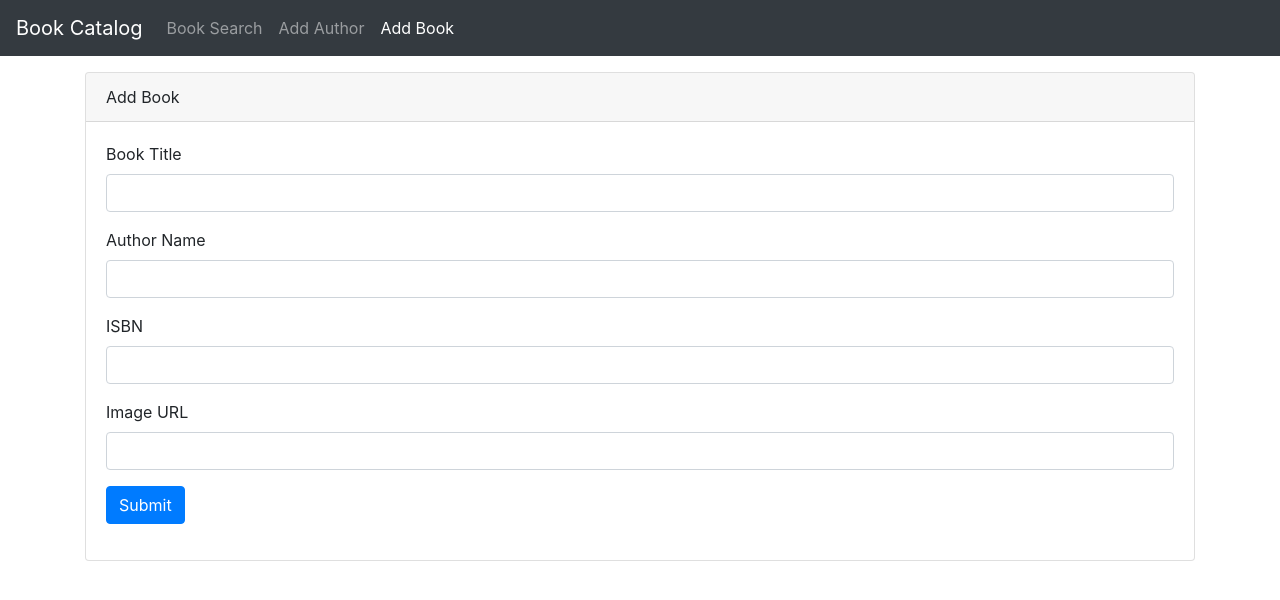
After one commit to toledobrendo/llama-php, a PHP site: page /book-catalog/book-add.php in a window 1280 px wide. The commit adds this page. Shown: the top 600 px of the page. Run offline with PHP 8.4, Linux system fonts and the light colour scheme.

Commit message:
added hw add book

```diff
--- /dev/null
+++ b/book-catalog/book-add.php
@@ -0,0 +1,39 @@
+<?php
+  require_once('view-comp/header.php');
+ ?>
+
+ <div class="card-header">
+   Add Book
+ </div>
+
+<div class="card-body">
+  <form action="process-book-add.php" method="post">
+      <div class="form-group">
+        <label for="bookName"> Book Title </label>
+        <input id = "bookName" name="bookName" class="form-control" type="text"/>
+      </div>
+
+      <div class="form-group">
+        <label for="authorName"> Author Name </label>
+        <input id = "authorName" name="authorName" class="form-control" type="text"/>
+      </div>
+
+      <div class="form-group">
+        <label for="ISBN"> ISBN </label>
+        <input id = "ISBN" name="ISBN" class="form-control" type="text"/>
+      </div>
+
+      <div class="form-group">
+        <label for="bookImg"> Image URL </label>
+        <input id = "bookImg" name="bookImg" class="form-control" type="text"/>
+      </div>
+
+      <div>
+        <button class="btn btn-primary" type="submit">Submit</button>
+      </div>
+  </form>
+</div>
+
+<?php
+  require_once('view-comp/footer.php');
+ ?>
--- a/book-catalog/results.php
+++ b/book-catalog/results.php
@@ -33,7 +33,8 @@
         throw new Exception('Error: Could not connect to database. Please try again later.' .$dbError, 1);
       }
 
-      //look for the query
+
+      //insert query
       $query = 'SELECT author.name as author_name, book.title, book.isbn, image_url
       FROM book
       INNER JOIN author
--- a/book-catalog/view-comp/header.php
+++ b/book-catalog/view-comp/header.php
@@ -29,6 +29,10 @@
           <a class="nav-link" href="author-add.php">Add Author</a>
         </li>
 
+        <li class="nav-item <?php if(isActive('book-add.php')) echo 'active'; ?>">
+          <a class="nav-link" href="book-add.php">Add Book</a>
+        </li>
+
       </ul>
     </div>
   </div>
```
Also changed, not shown: book-catalog/process-book-add.php (added, +95 -0 lines).
